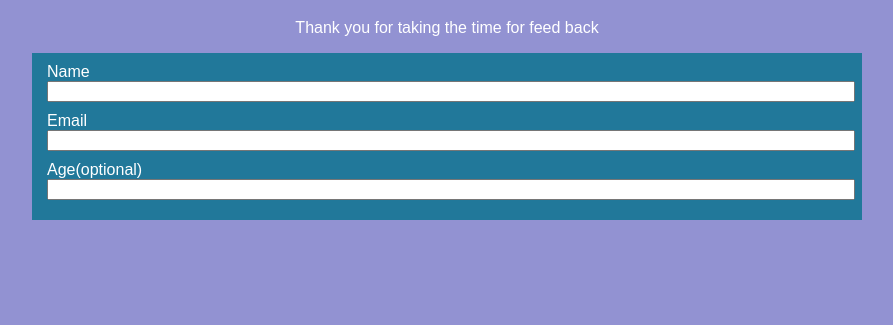
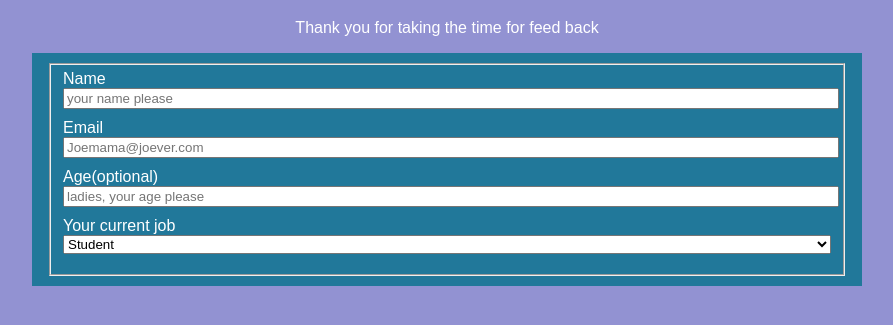
Before and after one commit to LittleLW8847/Survey-Form, a plain HTML site: page index.html in a window 1280 px wide. Shown: the part 61-386 px from the top of the page, without its empty margins (201-1094 px from the left). Drawn offline with Linux system fonts and the light colour scheme.

Commit message:
progress

```diff
--- a/index.html
+++ b/index.html
@@ -13,9 +13,21 @@
         <h1 id="title">Survey Form</h1>
         <p id="description">Thank you for taking the time for feed back</p>
         <form id="survey-form">
-            <label>Name <input id="name" type="text" required></label>
-            <label>Email <input id="email" type="email" required></label>
-            <label>Age(optional) <input id="number" type="number" min="5" max="100"></label>
+            <fieldset>
+                <label id="name-label">Name <input id="name" type="text" required placeholder="your name please"></label>
+                <label id="email-label">Email <input id="email" type="email" required placeholder="Joemama@joever.com"></label>
+                <label id="number-label">Age(optional) <input id="number" type="number" min="5" max="100" placeholder="ladies, your age please"></label>
+                <label>
+                    Your current job
+                    <select id="dropdown" placeholder="your current position">
+                        <option>Student</option>
+                        <option>Graduate</option>
+                        <option>Unemployed</option>
+                        <option>prefer to not talk about</option>
+                    </select>
+                </label>
+            </fieldset>
+
         </form>
     </body>
 </html>
--- a/styles.css
+++ b/styles.css
@@ -22,7 +22,7 @@ form{
 label{
     display: block;
 }
-input{
+input, select{
     width: 100%;
     margin-bottom: 10px;
 }
```
